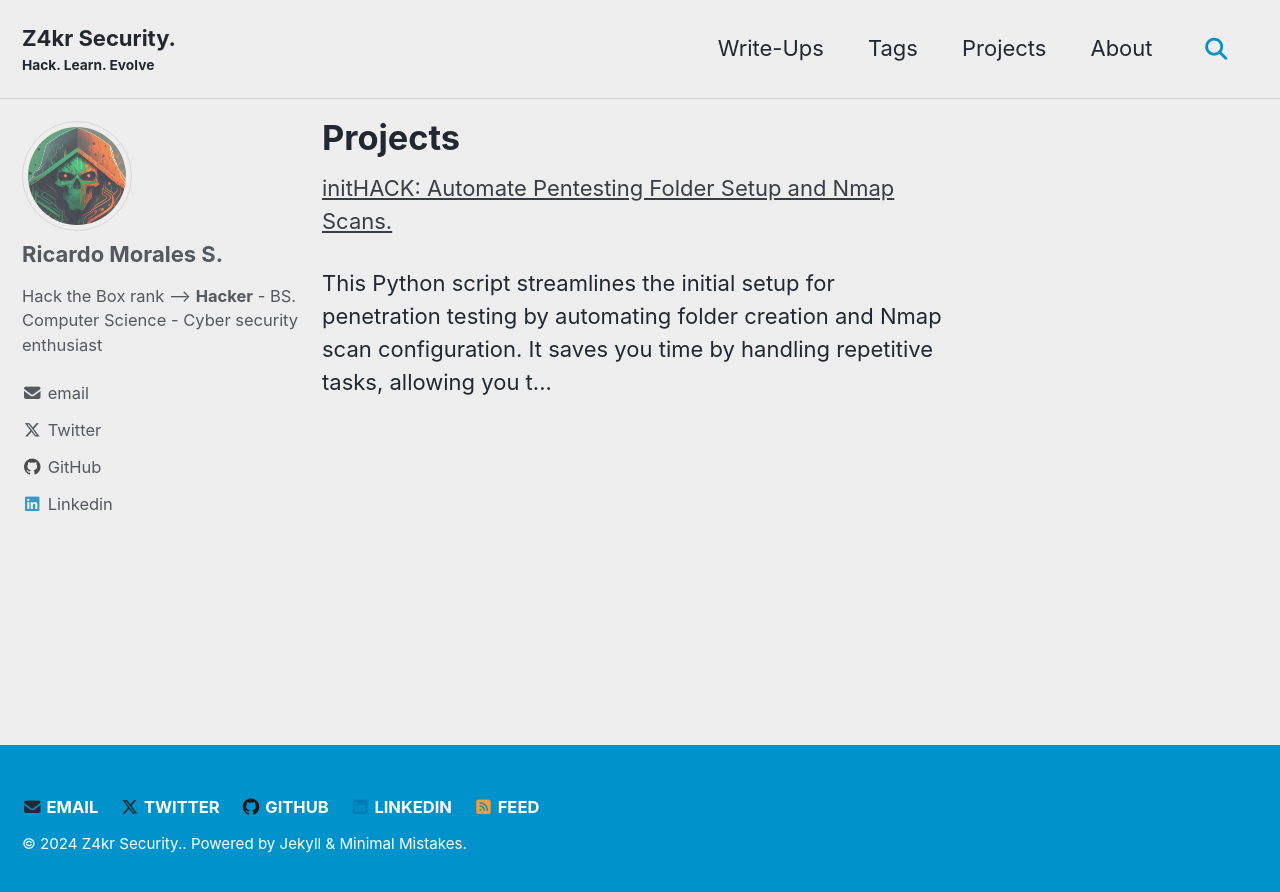
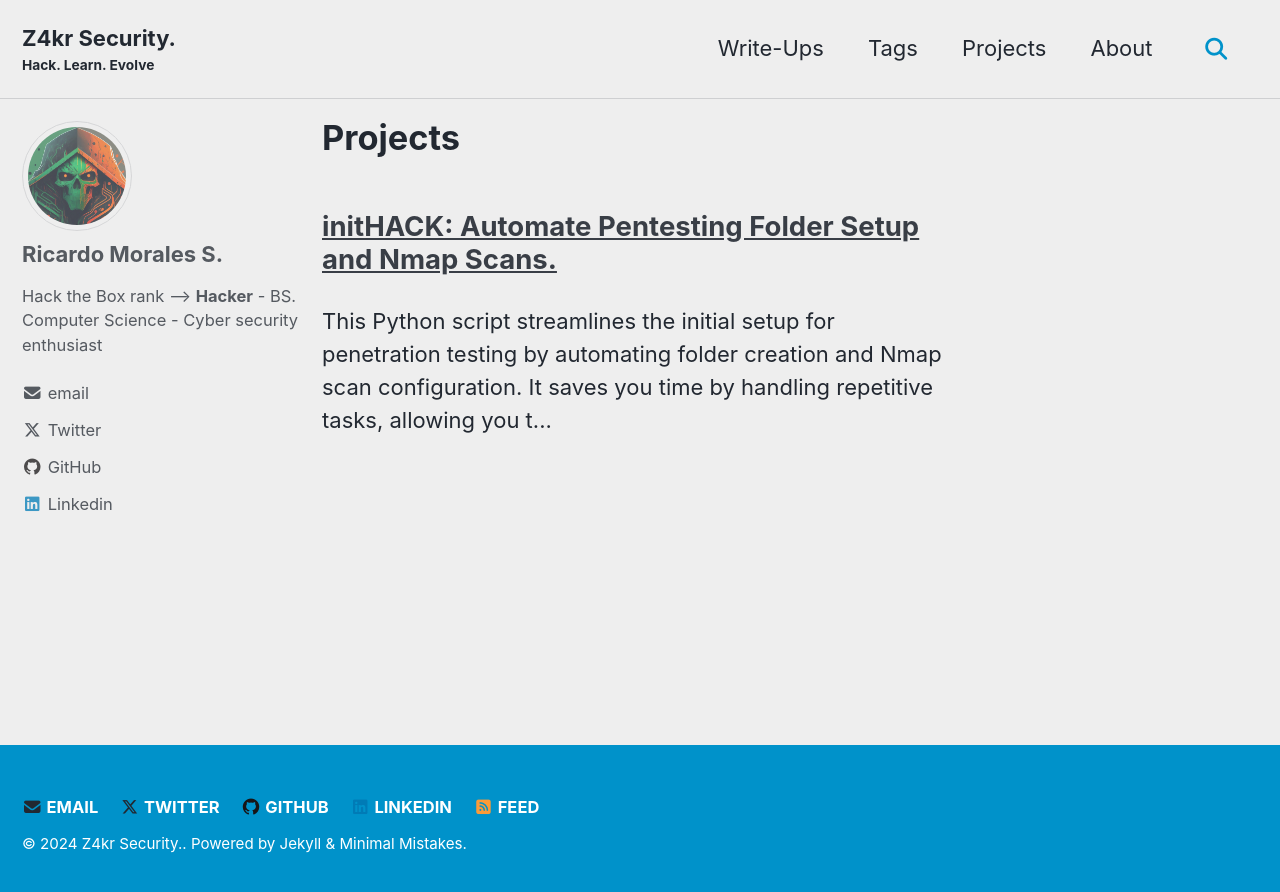
Before and after one commit to Z4kr-Sec/Z4kr-Sec.github.io, a Jekyll site: the page built from _pages/Projects.md, in a window 1280 px wide. Shown: the top 892 px of the page. Built offline with Jekyll 4.4.1, drawn with Linux system fonts in a browser that asks for light colours; cached includes are drawn as plain includes.

Commit message:
final commit of the day

```diff
--- a/_layouts/posts.html
+++ b/_layouts/posts.html
@@ -10,7 +11,7 @@
 
   {% for project in projects %}
     <div class="project-item">
-      <a href="{{ project.url }}">{{ project.title }}</a>
+      <h2><a href="{{ project.url }}">{{ project.title }}</a></h2>
       <p>{{ project.excerpt | truncate: 200 }}</p>
     </div>
   {% endfor %}
```
Also changed, not shown: other parts of _layouts/posts.html (+1 -0 lines), _posts/Projects/2024-12-10-initHACK.md (+0 -1 lines).
